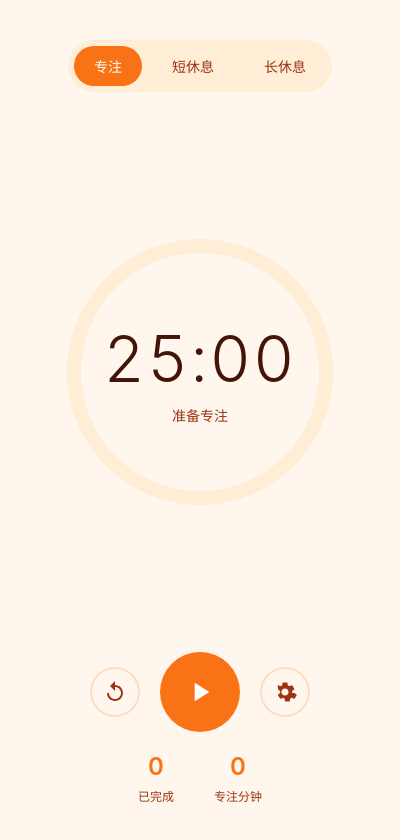
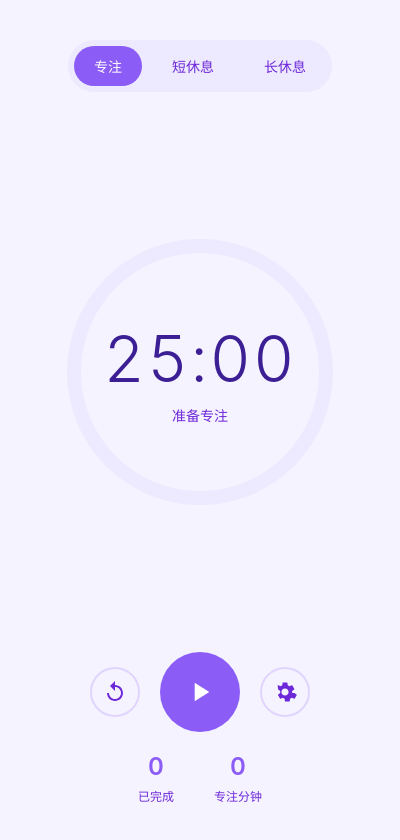
Before and after one commit to sunbin160514/pomodoro-timer, an Electron app: page index.html in a window 400 px wide. Drawn offline with Linux system fonts and the light colour scheme; no server answers.

Commit message:
Change theme to purple color scheme

```diff
--- a/styles.css
+++ b/styles.css
@@ -5,14 +5,14 @@
 }
 
 :root {
-    --primary-color: #f97316;
-    --primary-dark: #ea580c;
-    --secondary-color: #fb923c;
-    --bg-color: #fff7ed;
-    --card-bg: #ffedd5;
-    --text-primary: #431407;
-    --text-secondary: #9a3412;
-    --border-color: rgba(249, 115, 22, 0.2);
+    --primary-color: #8b5cf6;
+    --primary-dark: #7c3aed;
+    --secondary-color: #a78bfa;
+    --bg-color: #f5f3ff;
+    --card-bg: #ede9fe;
+    --text-primary: #3c1f95;
+    --text-secondary: #6d28d9;
+    --border-color: rgba(139, 92, 246, 0.2);
 }
 
 body {
@@ -100,11 +100,11 @@ body {
 }
 
 .mode-shortBreak .progress-bar {
-    stroke: #fb923c;
+    stroke: #a78bfa;
 }
 
 .mode-longBreak .progress-bar {
-    stroke: #fdba74;
+    stroke: #c4b5fd;
 }
 
 .timer-display {
```
